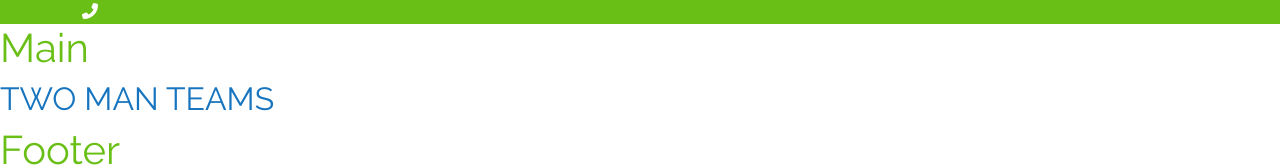
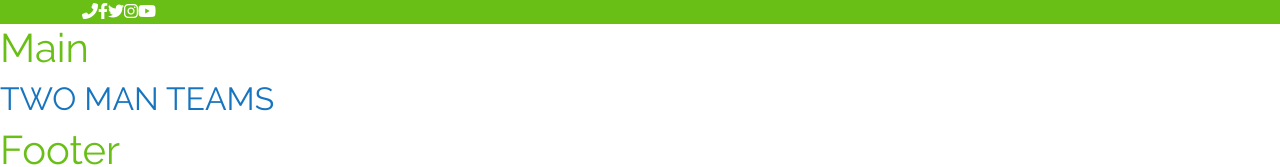
Before and after one commit to DeniseDichiara/proj-html-vuejs, a Vue app: page / in a window 1280 px wide. Shown: the top 167 px of the page. Built offline with nearby package versions, Linux system fonts and the light colour scheme.

Commit message:
added icons

```diff
--- a/src/components/SolcialNavbar.vue
+++ b/src/components/SolcialNavbar.vue
@@ -1,8 +1,16 @@
 <template>
     <div class="container ">
         <div class="row">
-            <div class="col-12">
-                <i class="fa-solid fa-phone-flip" style="color: #ffffff;"></i>
+            <div class="col-12 d-flex">
+                <div>
+                    <i class="fa-solid fa-phone-flip" style="color: #ffffff;"></i>
+                </div>
+                <div>
+                    <i class="fa-brands fa-facebook-f" style="color: #ffffff;"></i>
+                    <i class="fa-brands fa-twitter" style="color: #ffffff;"></i>
+                    <i class="fa-brands fa-instagram" style="color: #ffffff;"></i>
+                    <i class="fa-brands fa-youtube" style="color: #ffffff;"></i>
+                </div>
             </div>
         </div>
     </div>
@@ -23,9 +31,10 @@ export default {
 
 <style lang="scss">
 
+   //@use '../styles/partials/mixins' as *;
+
     .callus{
         background-color: #6abf17;
         color: white;
-
     }
 </style>
--- a/src/styles/general.scss
+++ b/src/styles/general.scss
@@ -9,9 +9,19 @@ body{
 h1{
     color:#6abf17;
 }
+
 h2{
     color: #1775bf;
 }
+
 h4{
     font-weight: bold;
 }
+
+.flex{
+    display: flex;
+}
+
+.m-auto{
+    margin: auto;
+}
--- a/src/styles/partials/_variables.scss
+++ b/src/styles/partials/_variables.scss
@@ -0,0 +1 @@
+//*$primaryColor : #6abf17;
```
Also changed, not shown: src/styles/partials/_mixins.scss (+7 -0 lines).
